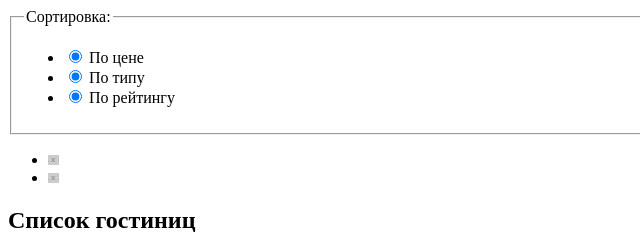
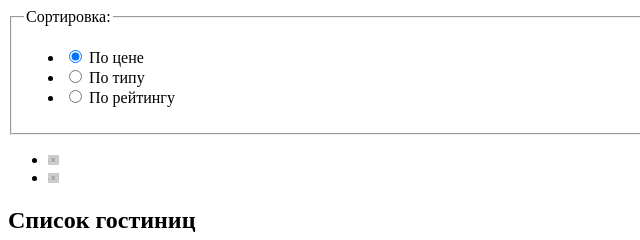
Before and after one commit to Sc00ter522/1664091-sedona-31, a plain HTML site: page catalog.html in a window 1280 px wide. Shown: the part 712-952 px from the top of the page, 0-640 px from the left. Drawn offline with Linux system fonts and the light colour scheme; placeholder pictures from the web are drawn by us.

Commit message:
Внес правки
Внес правки в радио-кнопках

```diff
--- a/catalog.html
+++ b/catalog.html
@@ -71,11 +71,11 @@
             <label for="filter-price">По цене</label>
           </li>
           <li>
-            <input type="radio" name="type" id="filter-type" checked>
+            <input type="radio" name="type" id="filter-type">
             <label for="filter-type">По типу</label>
           </li>
           <li>
-            <input type="radio" name="rating" id="filter-rating" checked>
+            <input type="radio" name="rating" id="filter-rating">
             <label for="filter-rating">По рейтингу</label>
           </li>
         </ul>
```
